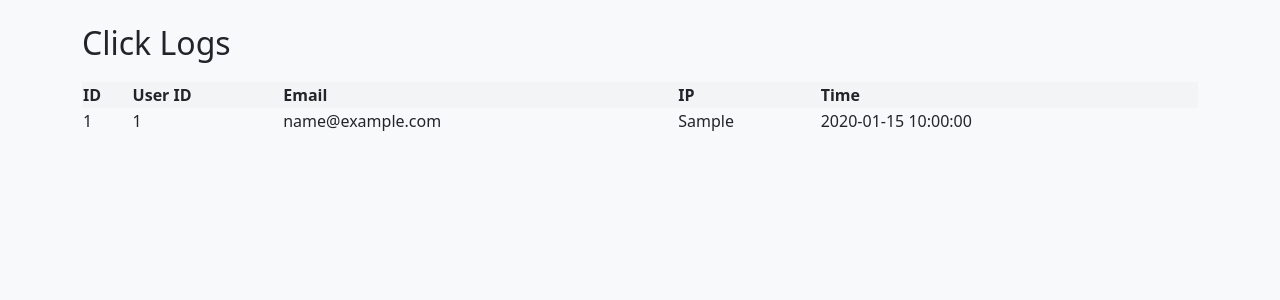
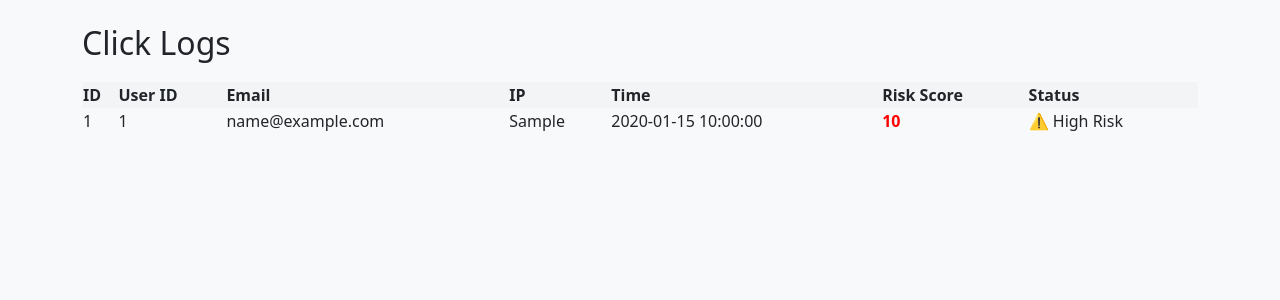
Before and after one commit to alinavvvv/phishing, a Flask app: page /clicks in a window 1280 px wide. Shown: the part 56-356 px from the top of the page. Run offline with Flask 3, Linux system fonts and the light colour scheme; the visitor is signed in with stand-in values (Sample User, id 1); tables that the repository leaves empty hold one stand-in row (values such as "Sample post").

Commit message:
Enhance clicks.html with Risk Score and Status
Added Risk Score and Status columns to clicks table.

```diff
--- a/templates/clicks.html
+++ b/templates/clicks.html
@@ -11,16 +11,43 @@
         <th>Email</th>
         <th>IP</th>
         <th>Time</th>
+        <th>Risk Score</th>
+        <th>Status</th>
     </tr>
 
     {% for c in clicks %}
     <tr>
         <td>{{ c.id }}</td>
         <td>{{ c.user_id }}</td>
-        <td>{{ c.user.email if c.user else "Unknown" }}</td>
+
+        <td>
+            {{ c.user.email if c.user else "Unknown" }}
+        </td>
+
         <td>{{ c.ip or "N/A" }}</td>
+
         <td>
             {{ c.timestamp.strftime('%Y-%m-%d %H:%M:%S') if c.timestamp else "" }}
+        </td>
+
+        <!-- 🔥 Risk Score -->
+        <td style="font-weight:bold; color:
+            {% if c.user and c.user.risk_score > 2 %}
+                red
+            {% else %}
+                green
+            {% endif %}
+        ">
+            {{ c.user.risk_score if c.user else 0 }}
+        </td>
+
+        <!-- 🔥 Status -->
+        <td>
+            {% if c.user and c.user.risk_score > 2 %}
+                ⚠️ High Risk
+            {% else %}
+                ✅ Safe
+            {% endif %}
         </td>
     </tr>
     {% endfor %}
```
